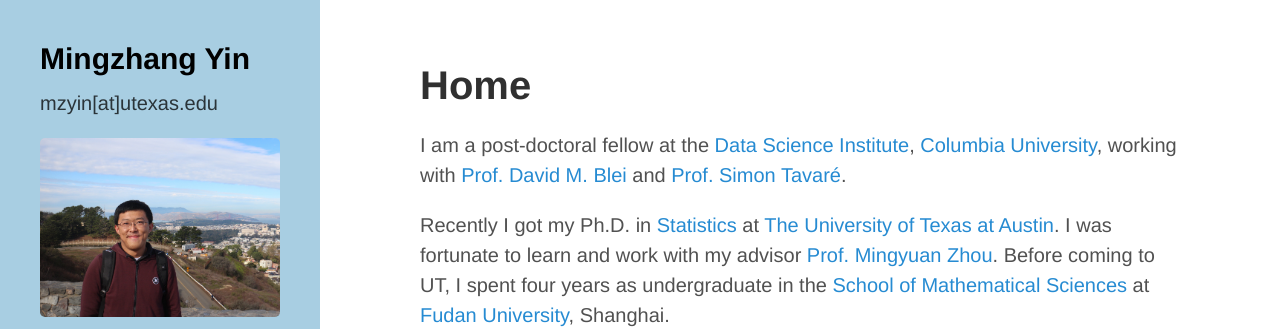
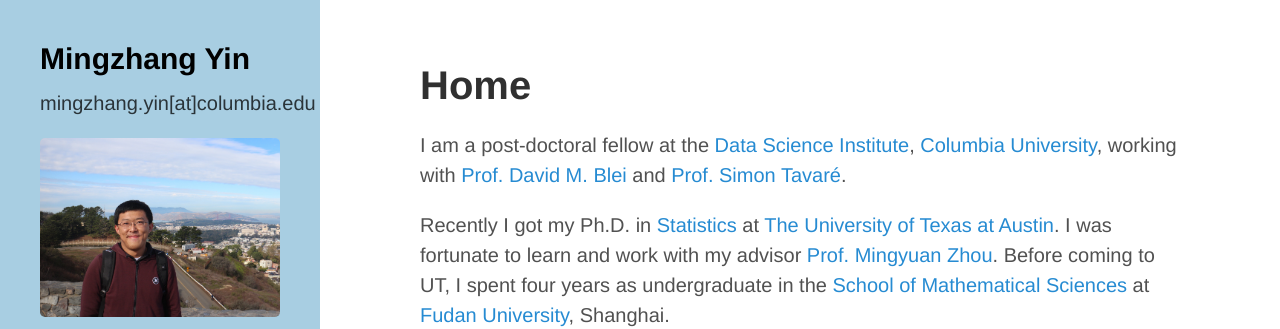
Before and after one commit to mingzhang-yin/mingzhang-yin.github.io, a Jekyll site: the page built from index.md, in a window 1280 px wide. Shown: the top 329 px of the page. Built offline with Jekyll 4.4.1, drawn with Linux system fonts in a browser that asks for light colours; nearby versions of some CDN libraries.

Commit message:
Update sidebar.html

```diff
--- a/_includes/sidebar.html
+++ b/_includes/sidebar.html
@@ -2,7 +2,7 @@
   <div class="container sidebar-sticky">
     <div class="sidebar-about">
       <h2><a class="">Mingzhang Yin</a></h2>
-      <p class="lead">mzyin[at]utexas.edu</p>
+      <p class="lead">mingzhang.yin[at]columbia.edu</p>
       <img src="/assets/images/me.jpg"/>
     </div>
 
```
